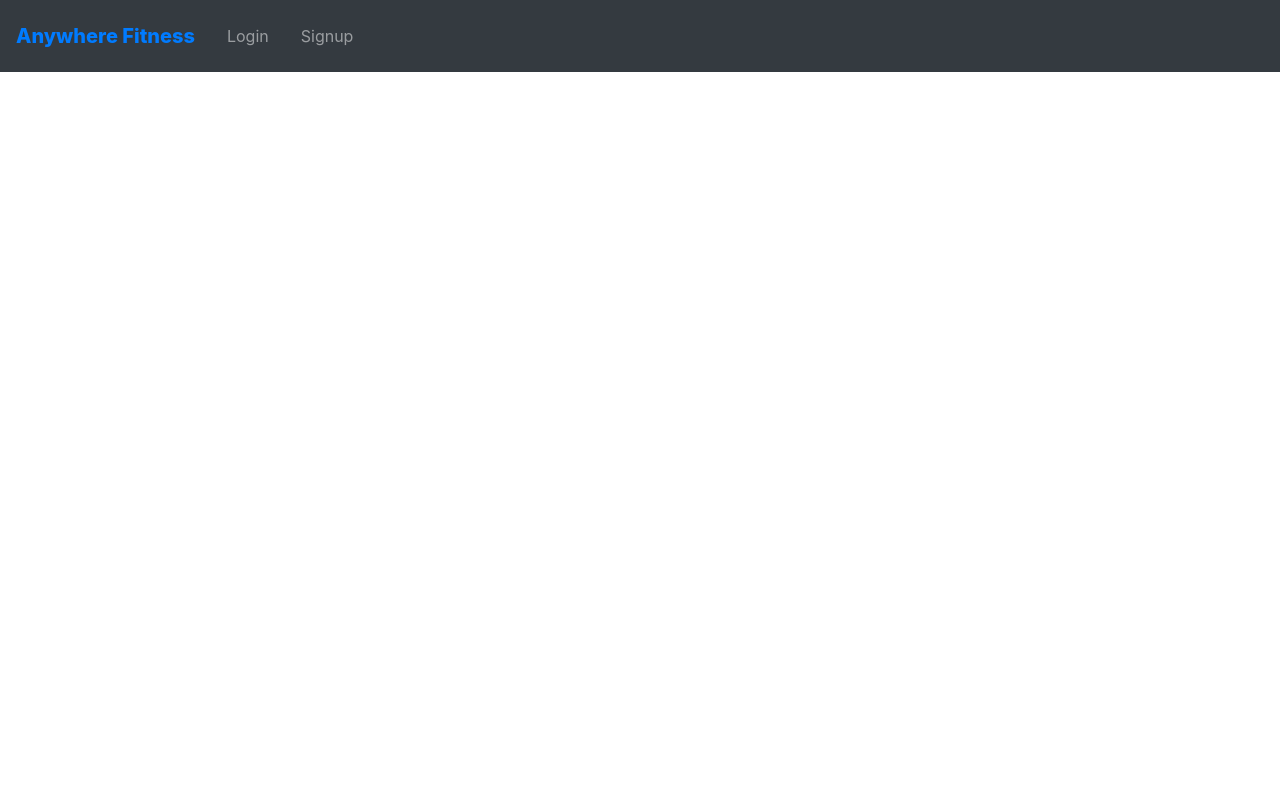
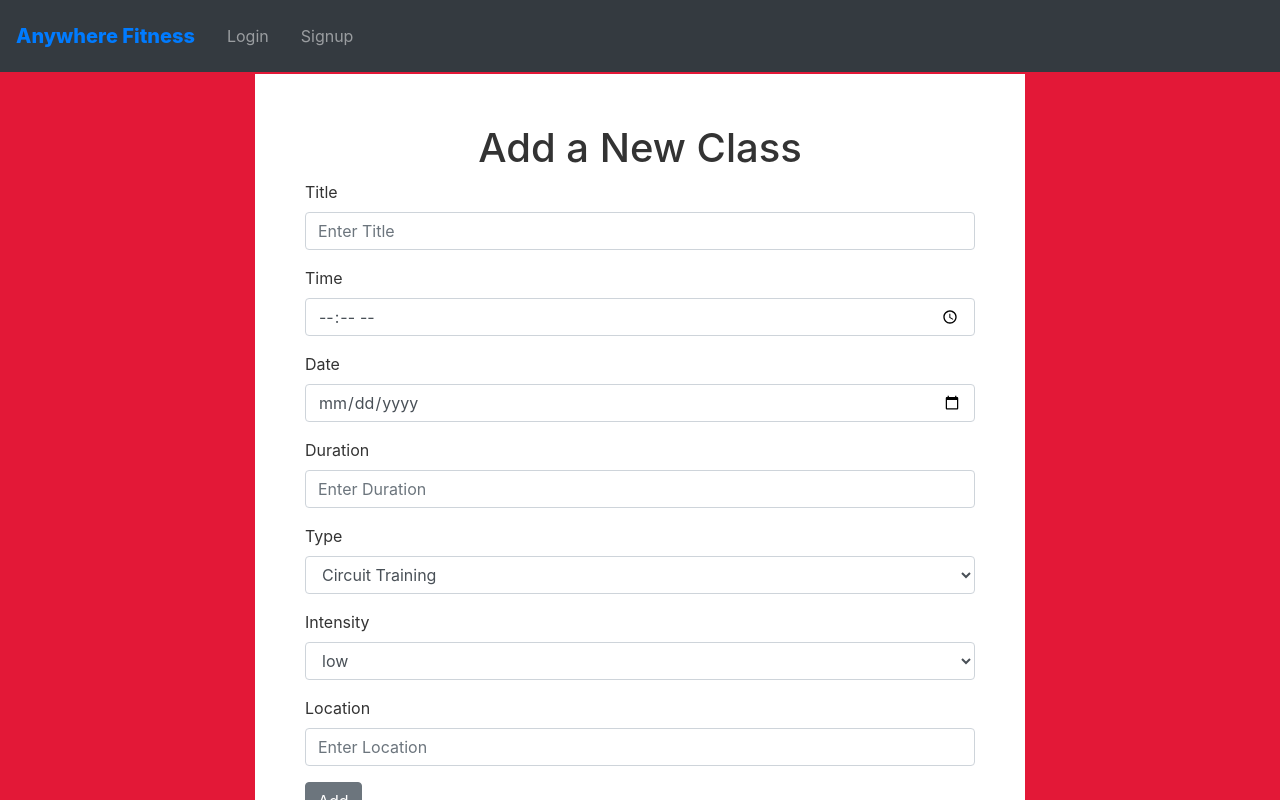
Before and after one commit to anywhere-fitness3/frontend, a React (Create React App) app in the folder anywhere-fitness/: page /Editor in a window 1280 px wide. Shown: the top 800 px of the page. Built offline with nearby package versions, Linux system fonts and the light colour scheme; the HTML template or start-up script is replaced by a standard one.

Commit message:
Editor Page created | Editor Form Created | ClassList added to Editor Page

```diff
--- a/anywhere-fitness/src/App.js
+++ b/anywhere-fitness/src/App.js
@@ -10,6 +10,7 @@ import { UserContext } from "./contexts/UserContext";
 import { ClassContext } from "./contexts/ClassContext";
 import ClassData from "./ClassData";
 import ClassList from "./components/ClassList";
+import Editor from "./components/Body/Editor";
 import { axiosWithAuth } from "./components/axiosWithAuth";
 
 function App() {
@@ -41,6 +42,7 @@ function App() {
               <Route path="/signup" component={SignUp} />
               <Route path="/home" component={Home} />
               <Route path="/ClassList" component={ClassList} />
+              <Route path="/Editor" component={Editor} />
             </Switch>
           </ClassContext.Provider>
         </UserContext.Provider>
--- /dev/null
+++ b/anywhere-fitness/src/components/Body/Editor.js
@@ -0,0 +1,8 @@
+import React from "react";
+import EditorForm from "../Form/EditorForm";
+
+function Editor() {
+  return <EditorForm />;
+}
+
+export default Editor;
--- a/anywhere-fitness/src/components/Body/Home.js
+++ b/anywhere-fitness/src/components/Body/Home.js
@@ -48,10 +48,10 @@ export default function Home() {
         />
         {/* This will render for instructors only! */}
         <Cards
-          title="Add/Delete/Edit Fitness Classes"
+          title="Fitness Class Editor Add/Delete/Edit"
           description="Instructor Class editor. Delete any class that you're hosting, add a new class, and edit classes"
-          btn="View Tips"
-          direct="/Tips"
+          btn="Editor"
+          direct="/Editor"
         />
       </div>
     </>
--- /dev/null
+++ b/anywhere-fitness/src/components/Form/EditorForm.js
@@ -0,0 +1,105 @@
+import React from "react";
+import { Link } from "react-router-dom";
+import { Container, Button, Form, FormGroup, Label, Input } from "reactstrap";
+import ClassList from "../ClassList";
+
+function EditorForm() {
+  return (
+    <>
+      <Container className="form-container">
+        <Form className="form">
+          <h1 className="form-heading">Add a New Class</h1>
+          <FormGroup>
+            <Label className="form-label" for="email">
+              Title
+            </Label>
+            <Input
+              type="text"
+              name="email"
+              id="email"
+              placeholder="Enter Title"
+            />
+          </FormGroup>
+          <FormGroup>
+            <Label className="form-label" for="password">
+              Time
+            </Label>
+            <Input
+              type="time"
+              name="password"
+              id="password"
+              placeholder="Enter Password"
+            />
+          </FormGroup>
+          <FormGroup>
+            <Label className="form-label" for="password">
+              Date
+            </Label>
+            <Input
+              type="date"
+              name="password"
+              id="password"
+              placeholder="Enter Password"
+            />
+          </FormGroup>
+          <FormGroup>
+            <Label className="form-label" for="password">
+              Duration
+            </Label>
+            <Input
+              type="number"
+              name="password"
+              id="password"
+              placeholder="Enter Duration"
+            />
+          </FormGroup>
+          <FormGroup>
+            <Label className="form-label" for="password">
+              Type
+            </Label>
+            <Input
+              type="select"
+              name="password"
+              id="password"
+              placeholder="Enter Duration"
+            >
+              <option>Circuit Training</option>
+              <option>Cycling</option>
+              <option>Matrial Arts</option>
+              <option>Moutain Climbers</option>
+              <option>Other Workout</option>
+            </Input>
+          </FormGroup>
+          <FormGroup>
+            <Label className="form-label" for="password">
+              Intensity
+            </Label>
+            <Input
+              type="select"
+              name="password"
+              id="password"
+              placeholder="Enter Duration"
+            >
+              <option>low</option>
+            </Input>
+          </FormGroup>
+          <FormGroup>
+            <Label className="form-label" for="password">
+              Location
+            </Label>
+            <Input
+              type="text"
+              name="password"
+              id="password"
+              placeholder="Enter Location"
+            />
+          </FormGroup>
+          <Button>Add</Button>
+        </Form>
+      </Container>
+      <ClassList />
+    </>
+  );
+}
+
+export default EditorForm;
```
